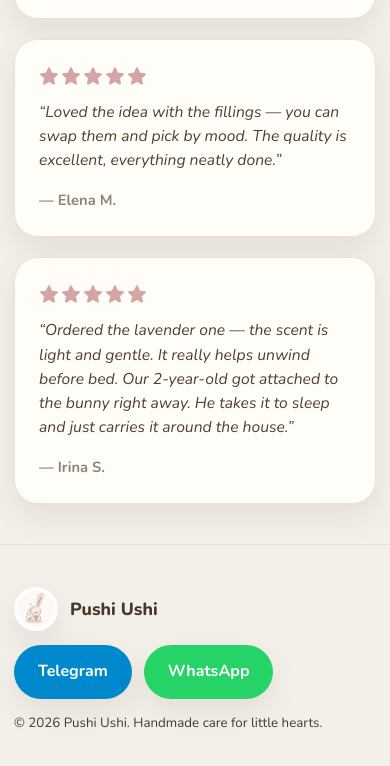
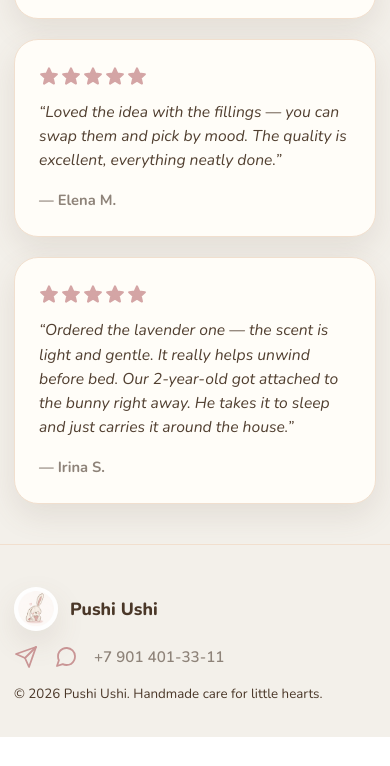
Before and after one commit to alekseydesgn-crypto/pushi-ushi, a plain HTML site: page index.html in a window 390 px wide. Shown: the part 5327-6093 px from the top of the page. After the commit the page ends 6064 px from the top, so only its background shows below. Drawn offline with nearby package versions, Linux system fonts and the light colour scheme.

Commit message:
Replace footer contact buttons with outline icons and phone number
Co-Authored-By: Claude Sonnet 4.6 <noreply@anthropic.com>

```diff
--- a/index.html
+++ b/index.html
@@ -887,6 +887,36 @@
       .modal .tg-btn,
       .modal .wa-btn {
         padding: 16px 28px;
+      }
+
+      .footer-contact {
+        display: flex;
+        align-items: center;
+        gap: 16px;
+      }
+
+      .footer-icon-link {
+        color: var(--accent-strong);
+        display: flex;
+        align-items: center;
+        transition: color 0.22s ease, transform 0.22s ease;
+      }
+
+      .footer-icon-link:hover {
+        color: var(--accent);
+        transform: scale(1.15);
+      }
+
+      .footer-phone {
+        color: var(--muted);
+        font-size: 0.95rem;
+        font-weight: 600;
+        text-decoration: none;
+        transition: color 0.22s ease;
+      }
+
+      .footer-phone:hover {
+        color: var(--text);
       }
 
       .field {
@@ -1920,9 +1950,19 @@
           <span>Pushi Ushi</span>
         </div>
 
-        <div class="contact-btns">
-          <a class="tg-btn" href="https://t.me/+79014013311">Telegram</a>
-          <a class="wa-btn" href="https://wa.me/79014013311">WhatsApp</a>
+        <div class="footer-contact">
+          <a class="footer-icon-link" href="https://t.me/+79014013311" aria-label="Telegram">
+            <svg width="24" height="24" viewBox="0 0 24 24" fill="none" stroke="currentColor" stroke-width="1.8" stroke-linecap="round" stroke-linejoin="round" aria-hidden="true">
+              <line x1="22" y1="2" x2="11" y2="13"/>
+              <polygon points="22 2 15 22 11 13 2 9 22 2"/>
+            </svg>
+          </a>
+          <a class="footer-icon-link" href="https://wa.me/79014013311" aria-label="WhatsApp">
+            <svg width="24" height="24" viewBox="0 0 24 24" fill="none" stroke="currentColor" stroke-width="1.8" stroke-linecap="round" stroke-linejoin="round" aria-hidden="true">
+              <path d="M21 11.5a8.38 8.38 0 0 1-.9 3.8 8.5 8.5 0 0 1-7.6 4.7 8.38 8.38 0 0 1-3.8-.9L3 21l1.9-5.7a8.38 8.38 0 0 1-.9-3.8 8.5 8.5 0 0 1 4.7-7.6 8.38 8.38 0 0 1 3.8-.9h.5a8.48 8.48 0 0 1 8 8v.5z"/>
+            </svg>
+          </a>
+          <a class="footer-phone" href="tel:+79014013311">+7 901 401-33-11</a>
         </div>
 
         <small data-i18n="footerCopy">© 2026 Pushi Ushi. Handmade care for little hearts.</small>
```
